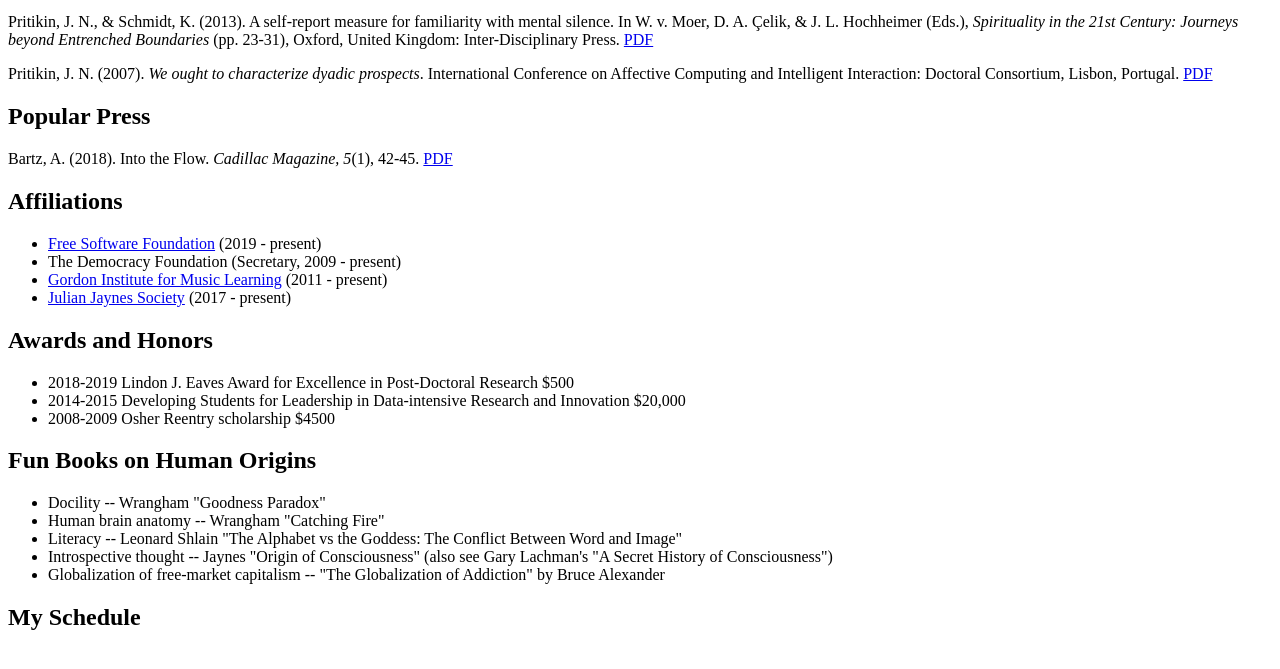
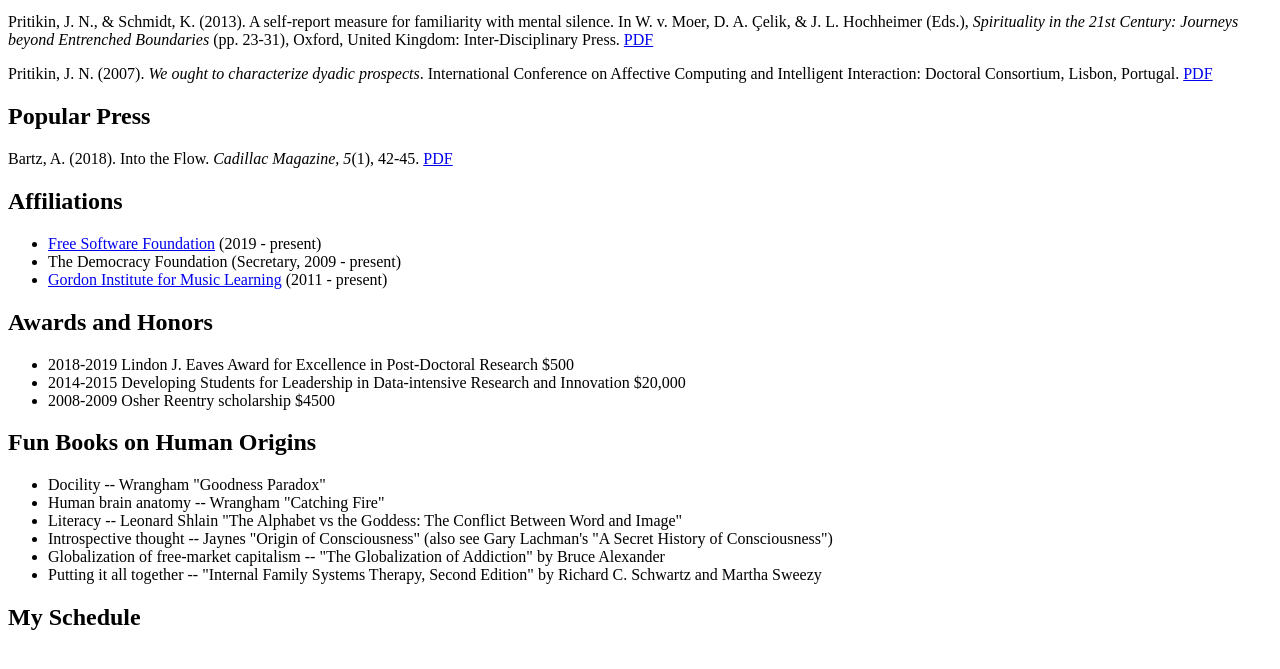
Before and after one commit to jpritikin/papers, a plain HTML site: page index.html in a window 1280 px wide. Shown: the part 1001-1670 px from the top of the page. Drawn offline with Linux system fonts and the light colour scheme; grey boxes are pictures that could not be loaded.

Commit message:
Adjust interests

```diff
--- a/index.html
+++ b/index.html
@@ -115,7 +115,6 @@ Analysis. <i>Educational and Psychological Measurement. 75</i>(3), 458-474.
 <li><a href="https://fsf.org">Free Software Foundation</a> (2019 - present)</li>
 <li>The Democracy Foundation (Secretary, 2009 - present)</li>
 <li><a href="https://giml.org/">Gordon Institute for Music Learning</a> (2011 - present)</li>
-<li><a href="https://www.julianjaynes.org/">Julian Jaynes Society</a> (2017 - present)</li>
 </ul>
 
 <h2>Awards and Honors</h2>
@@ -134,6 +133,7 @@ Analysis. <i>Educational and Psychological Measurement. 75</i>(3), 458-474.
 <li>Literacy -- Leonard Shlain "The Alphabet vs the Goddess: The Conflict Between Word and Image"</li>
 <li>Introspective thought -- Jaynes "Origin of Consciousness" (also see Gary Lachman's "A Secret History of Consciousness")</li>
 <li>Globalization of free-market capitalism -- "The Globalization of Addiction" by Bruce Alexander</li>
+<li>Putting it all together -- "Internal Family Systems Therapy, Second Edition" by Richard C. Schwartz and Martha Sweezy</li>
 </ul>
 
 <h2>My Schedule</h2>
```
Also changed, not shown: politics.html (+2 -0 lines).
